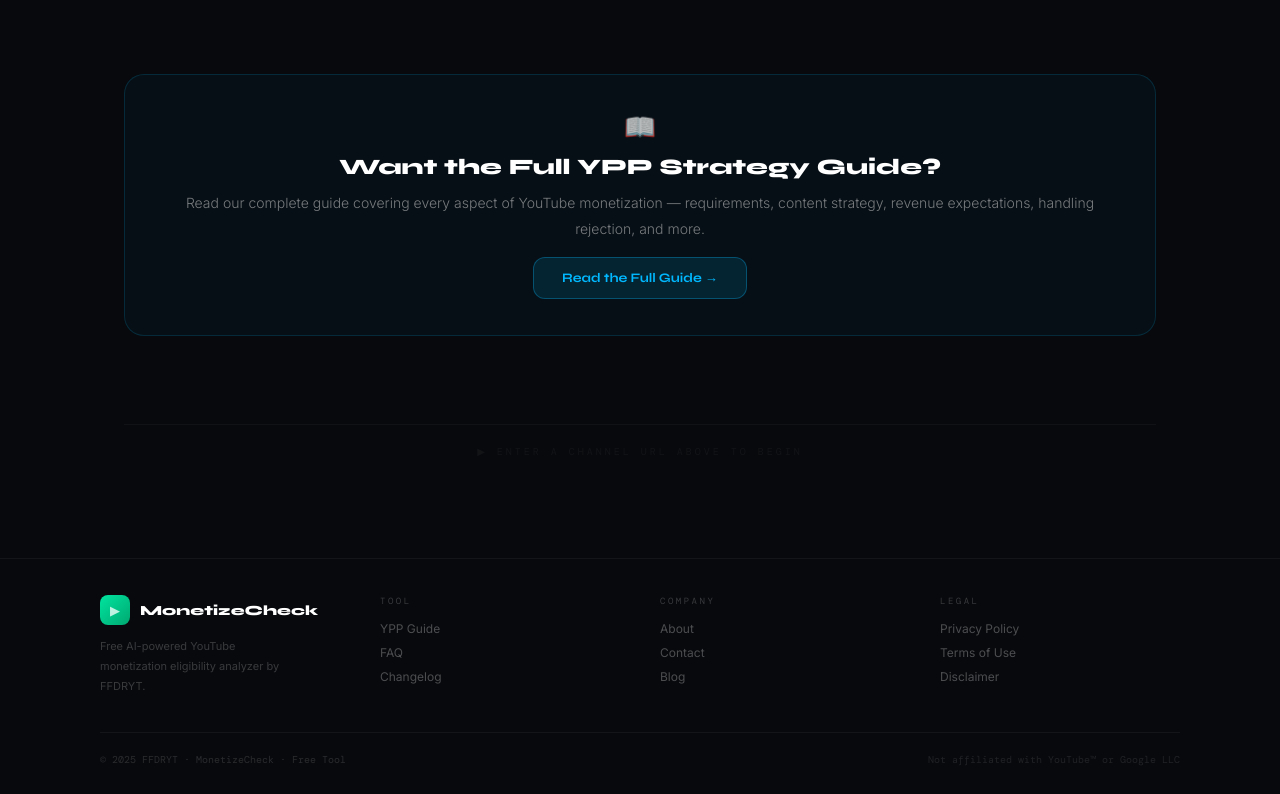
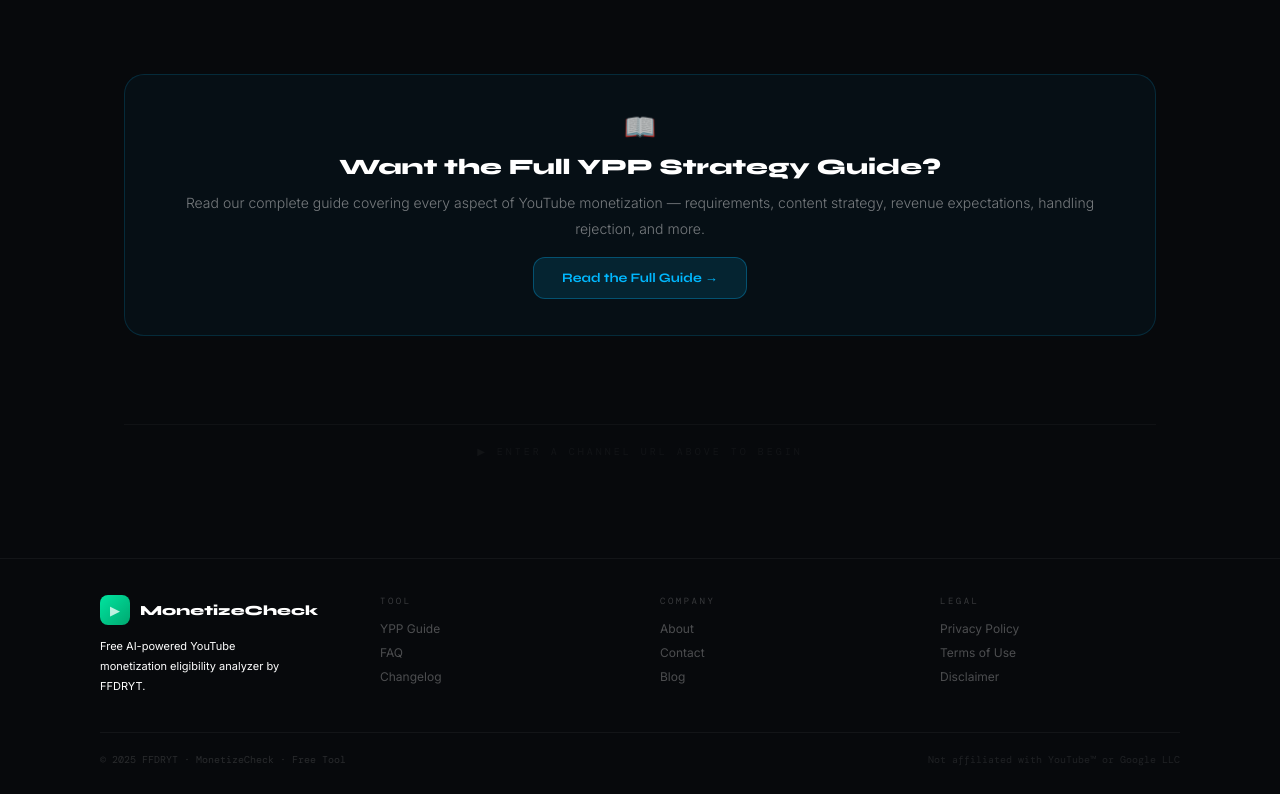
Before and after one commit to dhruv2004rajput-alt/yt-monetization-checker, a React (Vite) app: page / in a window 1280 px wide. Shown: the part 3761-4555 px from the top of the page. Built offline with nearby package versions, Linux system fonts and the light colour scheme; a web font is replaced by a local one.

Commit message:
Update App.jsx

```diff
--- a/src/App.jsx
+++ b/src/App.jsx
@@ -201,7 +201,7 @@ const Footer = ({ setPage, isMobile }) => (
             <div style={{ width:30, height:30, background:"linear-gradient(135deg,#00E5A0,#00A870)", borderRadius:8, display:"flex", alignItems:"center", justifyContent:"center", fontSize:13 }}>▶</div>
             <span style={{ fontSize:14, fontWeight:800, color:"#fff", fontFamily:"'Syne',sans-serif" }}>MonetizeCheck</span>
           </div>
-          <p style={{ fontSize:11, color:"rgba(255,255,255,0.2)", lineHeight:1.8, maxWidth:200, fontFamily:"'Inter',sans-serif" }}>Free AI-powered YouTube monetization eligibility analyzer by FFDRYT.</p>
+          <p style={{ fontSize:11, color:"#fff", lineHeight:1.8, maxWidth:200, fontFamily:"'Inter',sans-serif" }}>Free AI-powered YouTube monetization eligibility analyzer by FFDRYT.</p>
         </div>
         {[
           { title:"Tool",    items:[["YPP Guide",()=>setPage("guide")],["FAQ",null],["Changelog",null]] },
```
